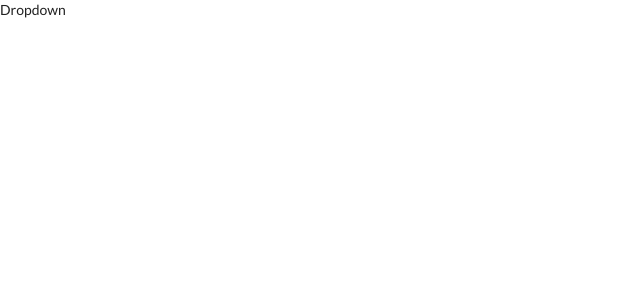
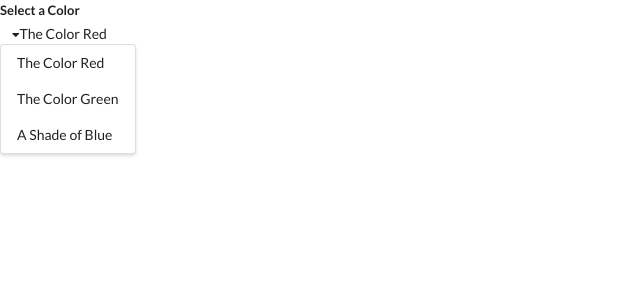
Before and after one commit to rugieri/widgets, a React (Create React App) app: page / in a window 1280 px wide. Shown: the top 300 px of the page, without its empty margins (0-640 px from the left). Built offline with nearby package versions, Linux system fonts and the light colour scheme.

Commit message:
dropdown item selection

```diff
--- a/src/App.js
+++ b/src/App.js
@@ -1,4 +1,4 @@
-import React from 'react';
+import React, { useState } from 'react';
 import Accordion from './components/Accordion';
 import Search from './components/Search';
 import Dropdown from './components/Dropdown';
@@ -36,9 +36,14 @@
 ];
 
 export default () => {
+  const [selected, setSelected] = useState(options[0]);
   return (
     <div>
-      <Dropdown options={options} />
+      <Dropdown
+        selected={selected}
+        onSelectedChange={setSelected}
+        options={options}
+      />
     </div>
   );
 };
--- a/src/components/Dropdown.js
+++ b/src/components/Dropdown.js
@@ -1,7 +1,29 @@
 import React from 'react';
 
-const Dropdown = () => {
-  return <div>Dropdown</div>;
+const Dropdown = ({ options, selected, onSelectedChange }) => {
+  const renderedOptions = options.map((option) => {
+    return (
+      <div
+        key={option.value}
+        className="item"
+        onClick={() => onSelectedChange(option)}
+      >
+        {option.label}
+      </div>
+    );
+  });
+  return (
+    <div className="ui form">
+      <div className="field">
+        <label className="label">Select a Color</label>
+        <div className="ui slection dropdown visible active">
+          <i className="dropdown icon"></i>
+          <div className="text">{selected.label}</div>
+          <div className="menu visible transition">{renderedOptions}</div>
+        </div>
+      </div>
+    </div>
+  );
 };
 
 export default Dropdown;
```
